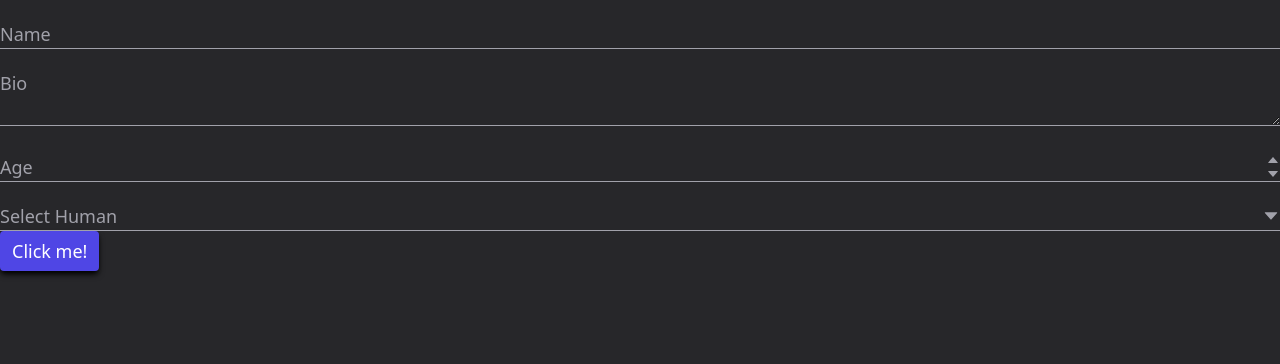
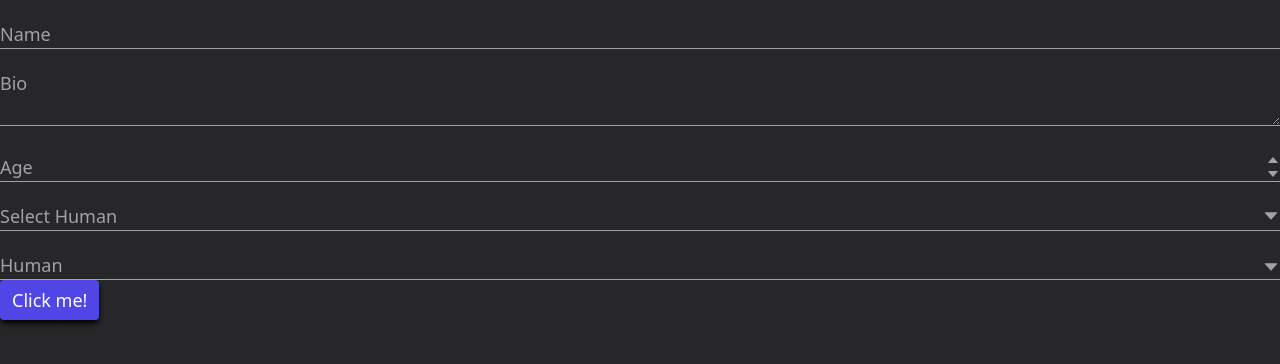
Before and after one commit to Dawidu7/old-old-astro, a Next.js app: page / in a window 1280 px wide. Shown: the top 364 px of the page. Built offline with nearby package versions, Linux system fonts and the light colour scheme; what @shrutibalasa/tailwind-grid-auto-fit would draw is missing.

Commit message:
Component: SearchSelect

```diff
--- a/src/app/page.tsx
+++ b/src/app/page.tsx
@@ -1,4 +1,4 @@
-import { Button, Input, Select } from "~/components"
+import { Button, Input, SearchSelect, Select } from "~/components"
 
 const OPTIONS = [
   { id: 1, name: "David", age: 17 },
@@ -18,7 +18,8 @@ export default function Home() {
       <Input label="Name" name="name" />
       <Input label="Bio" name="bio" type="textarea" />
       <Input label="Age" name="age" type="number" />
-      <Select label="Human" options={OPTIONS} />
+      <Select label="Human" options={OPTIONS} name="human1" />
+      <SearchSelect label="Human" options={OPTIONS} name="human2" />
       <Button>Click me!</Button>
     </div>
   )
--- /dev/null
+++ b/src/components/SearchSelect.tsx
@@ -0,0 +1,105 @@
+"use client"
+
+import clsx from "clsx"
+import { useState } from "react"
+import type { ComponentProps } from "react"
+import { AiFillCaretDown, AiFillCaretUp } from "react-icons/ai"
+import { twMerge } from "tailwind-merge"
+import { Combobox, Transition } from "@headlessui/react"
+
+type SearchSelectProps<T> = ComponentProps<typeof Combobox> & {
+  label: React.ReactNode
+  options: T[]
+  defaultValue?: T
+  errorMessage?: React.ReactNode
+}
+
+export default function SearchSelect<T extends { id: number; name: string }>({
+  defaultValue,
+  errorMessage,
+  label,
+  options,
+  ...props
+}: SearchSelectProps<T>) {
+  const [selected, setSelected] = useState<T | null>(null)
+  const [query, setQuery] = useState("")
+
+  const filteredOptions =
+    query !== ""
+      ? options.filter(({ name }) =>
+          name.toLowerCase().includes(query.toLowerCase()),
+        )
+      : options
+
+  return (
+    <div className="relative mt-5">
+      <Combobox value={selected} onChange={setSelected} {...props}>
+        {({ open }) => (
+          <>
+            <Combobox.Button className="w-full">
+              <Combobox.Input
+                className={twMerge(
+                  clsx(
+                    "ui-focus-visible:text-white peer w-full border-b bg-inherit outline-none transition duration-300",
+                    errorMessage
+                      ? "border-red-600 text-red-600"
+                      : "ui-focus-visible:border-white border-zinc-400",
+                  ),
+                )}
+                displayValue={(option: typeof selected) => option?.name || ""}
+                onChange={e => setQuery(e.currentTarget.value)}
+                placeholder=" "
+              />
+              <Combobox.Label
+                className={twMerge(
+                  clsx(
+                    "absolute left-0 -z-10 -translate-y-5 text-sm transition-all duration-300",
+                    "peer-focus-visible:-translate-y-5 peer-focus-visible:text-sm",
+                    "peer-placeholder-shown:translate-y-0 peer-placeholder-shown:text-lg",
+                    errorMessage
+                      ? "text-red-600"
+                      : "text-zinc-400 peer-focus-visible:text-white",
+                  ),
+                )}
+              >
+                {label}
+              </Combobox.Label>
+              <span
+                className={twMerge(
+                  clsx(
+                    "absolute bottom-1 right-0 transition duration-300",
+                    open ? "text-white" : "text-zinc-400",
+                  ),
+                )}
+              >
+                {open ? <AiFillCaretUp /> : <AiFillCaretDown />}
+              </span>
+            </Combobox.Button>
+            <Transition
+              className="relative z-50"
+              enter="transition ease-in duration-200"
+              enterFrom="opacity-0 -translate-y-2"
+              enterTo="opacity-1"
+              leave="transition ease-out duration-200"
+              leaveFrom="opacity-1"
+              leaveTo="opacity-0 -translate-y-2"
+            >
+              <Combobox.Options className="absolute mt-1 max-h-60 w-full overflow-y-scroll rounded bg-stone-800 shadow-md shadow-black outline-none">
+                {filteredOptions.map(option => (
+                  <Combobox.Option
+                    className="ui-selected:bg-stone-900 ui-selected:font-semibold ui-active:bg-stone-900 ui-not-selected:ui-active:cursor-pointer px-1.5"
+                    key={option.id}
+                    value={option}
+                  >
+                    {option.name}
+                  </Combobox.Option>
+                ))}
+              </Combobox.Options>
+            </Transition>
+          </>
+        )}
+      </Combobox>
+      {errorMessage && <p className="text-sm text-red-600">{errorMessage}</p>}
+    </div>
+  )
+}
--- a/src/components/index.ts
+++ b/src/components/index.ts
@@ -1,3 +1,4 @@
 export { default as Button } from "./Button"
 export { default as Input } from "./Input"
+export { default as SearchSelect } from "./SearchSelect"
 export { default as Select } from "./Select"
```
